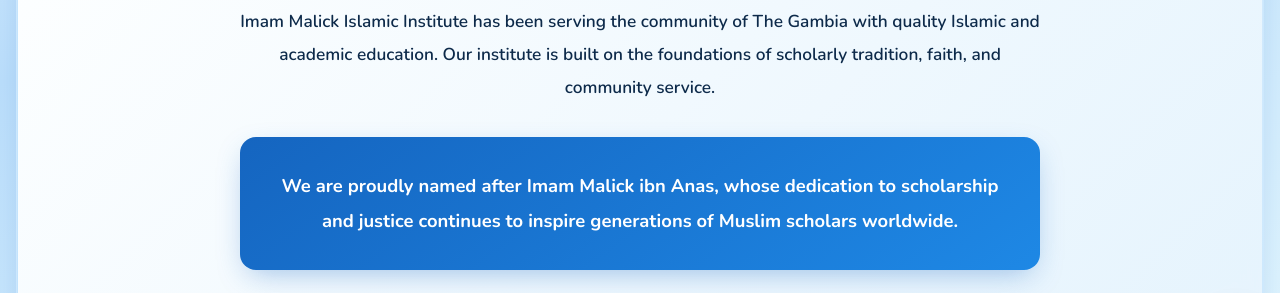
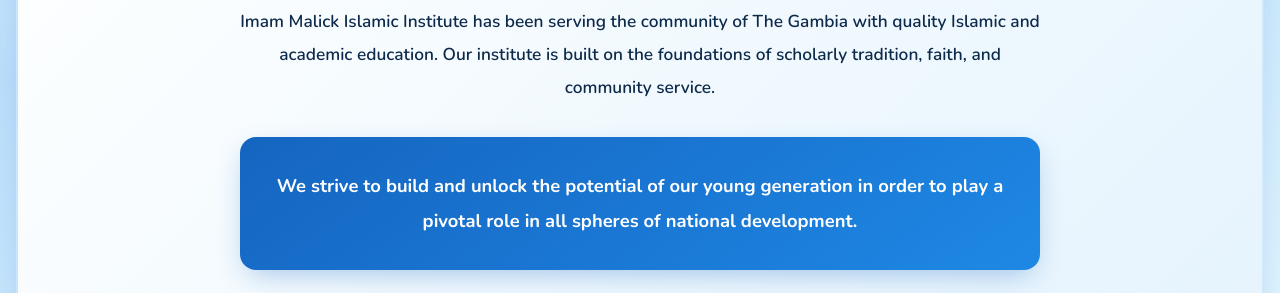
Before and after one commit to m92292363-collab/MALIK, a website: page public/index.html in a window 1280 px wide. Both pictures are taken after a click on the element "About". Shown: the part 424-717 px from the top of the page. Drawn offline with nearby package versions, Linux system fonts and the light colour scheme.

Commit message:
Update index.html

```diff
--- a/public/index.html
+++ b/public/index.html
@@ -1359,7 +1359,7 @@
                         <h2><i class="fas fa-info-circle"></i> <span data-en="About Our Institute" data-ar="عن المعهد">About Our Institute</span></h2>
                         <p data-en="Imam Malick Islamic Institute has been serving the community of The Gambia with quality Islamic and academic education. Our institute is built on the foundations of scholarly tradition, faith, and community service." data-ar="يخدم معهد الإمام مالك الإسلامي مجتمع غامبيا بتعليم إسلامي وأكاديمي متميز، مبني على أسس التراث العلمي والإيمان وخدمة المجتمع.">Imam Malick Islamic Institute has been serving the community of The Gambia with quality Islamic and academic education. Our institute is built on the foundations of scholarly tradition, faith, and community service.</p>
                         <div class="about-highlight">
-                            <p data-en="We are proudly named after Imam Malick ibn Anas, whose dedication to scholarship and justice continues to inspire generations of Muslim scholars worldwide." data-ar="نحن بكل فخر نحمل اسم الإمام مالك بن أنس، الذي ظلّت روح العلم والعدل لديه مُلهِمةً لأجيال من علماء المسلمين حول العالم.">We are proudly named after Imam Malick ibn Anas, whose dedication to scholarship and justice continues to inspire generations of Muslim scholars worldwide.</p>
+                            <p data-en="We strive to build and unlock the potential of our young generation in order to play a pivotal role in all spheres of national development." data-ar="نسعى إلى بناء وإطلاق إمكانات جيلنا الشاب ليؤدي دوراً محورياً في جميع مجالات التنمية الوطنية.">We strive to build and unlock the potential of our young generation in order to play a pivotal role in all spheres of national development.</p>
                         </div>
                     </div>
                 </div>
```
